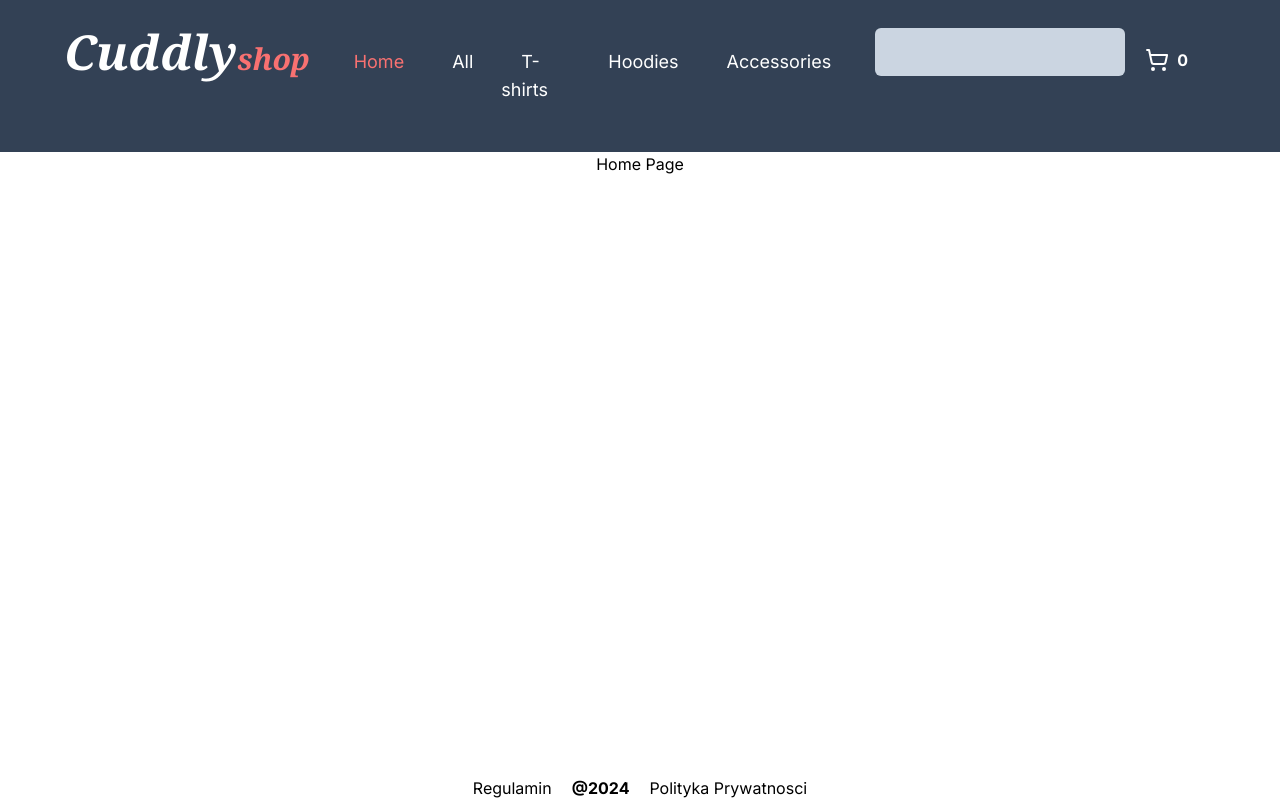
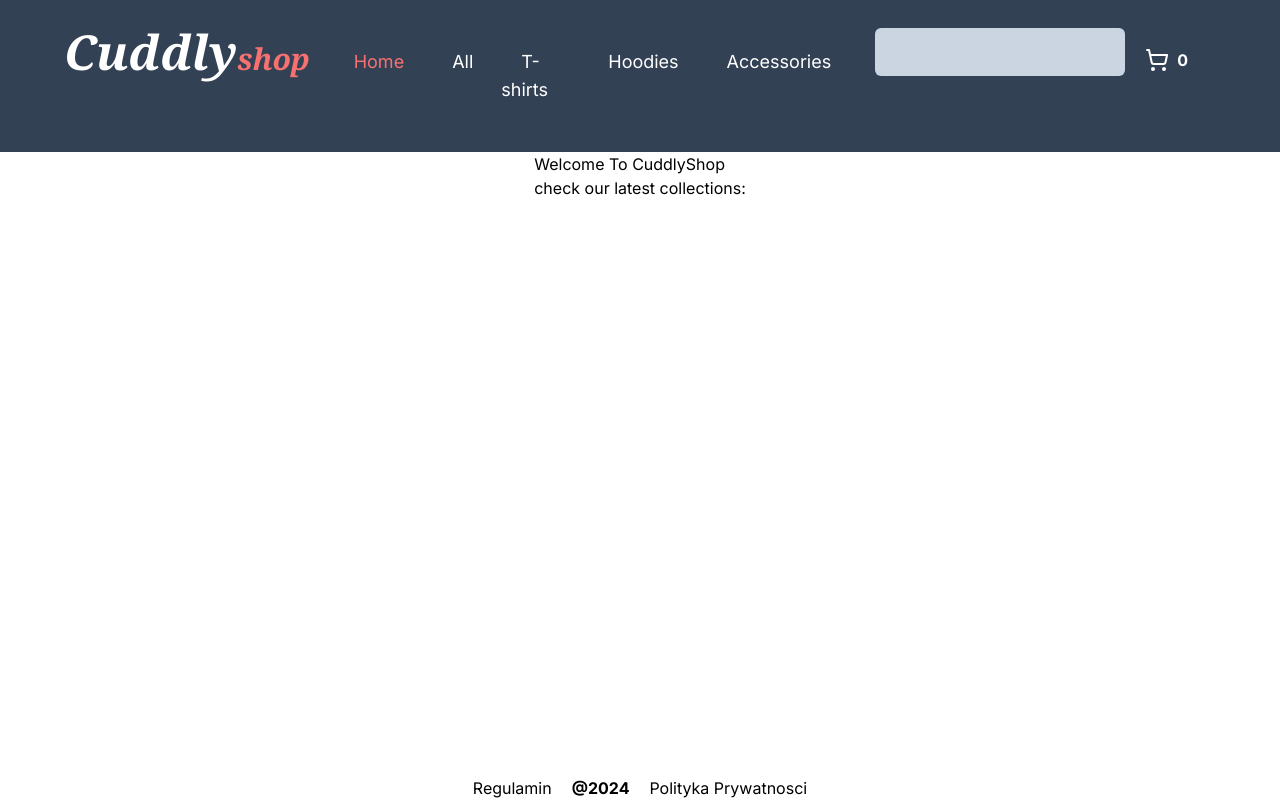
Before and after one commit to bmichalczuk/cuddly-eureka, a Next.js app: page / in a window 1280 px wide. Built offline with nearby package versions, Linux system fonts and the light colour scheme.

Commit message:
add link to collections on home page

```diff
--- a/src/app/collections/[collectionName]/page.tsx
+++ b/src/app/collections/[collectionName]/page.tsx
@@ -16,7 +16,7 @@ export default async function CollectionPage({ params }: { params: { collectionN
 	const collection = await getCollectionData(params.collectionName);
 	return (
 		<section className="m-auto max-w-7xl border  p-5 text-slate-700">
-			<h1 className="mb-5 text-center font-serif text-3xl font-bold">{collection.name}</h1>
+			<h2 className="mb-5 text-center font-serif text-3xl font-bold">{collection.name}</h2>
 			<p className="text-xl">{collection.description}</p>
 
 			<ProductsList products={collection.products} />
--- a/src/app/page.tsx
+++ b/src/app/page.tsx
@@ -1,7 +1,14 @@
+import Link from "next/link";
+
 export default function Home() {
 	return (
 		<main>
-			<h1>Home Page</h1>
+			<h1>Welcome To CuddlyShop</h1>
+			<p>
+				<Link title="Go to collections page" href="/collections">
+					check our latest collections:
+				</Link>
+			</p>
 		</main>
 	);
 }
```
